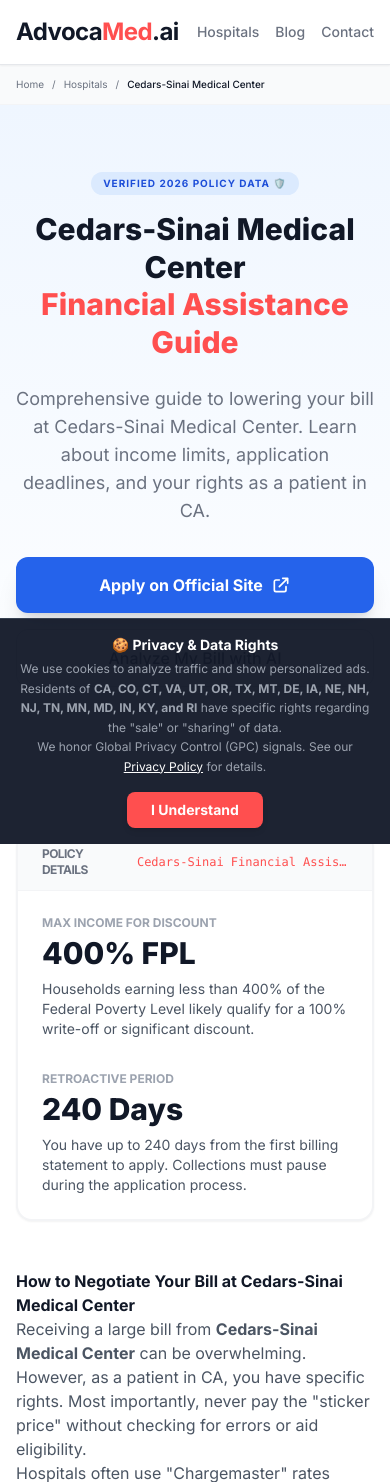
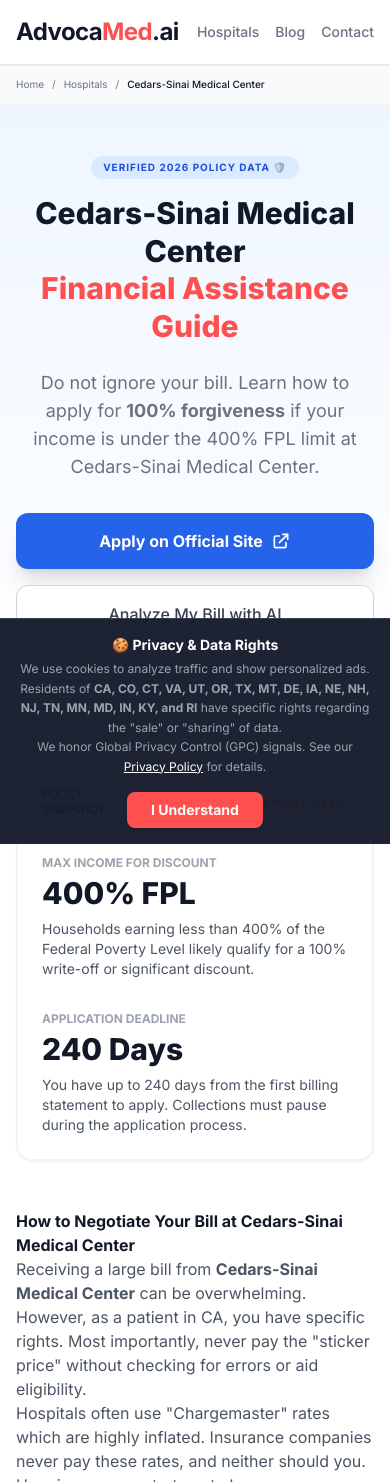
Before and after one commit to gkswjdgb/advocamed-ai, a React (Vite) app in the folder advocamed.ai/: page /hospital/cedars-sinai-medical-center in a window 390 px wide. Shown: the top 1482 px of the page. Built offline with nearby package versions, Linux system fonts and the light colour scheme.

Commit message:
Update HospitalGuide.tsx

```diff
--- a/advocamed.ai/pages/HospitalGuide.tsx
+++ b/advocamed.ai/pages/HospitalGuide.tsx
@@ -47,9 +47,12 @@ const HospitalGuide: React.FC = () => {
   const policySource = hospitalData.policy_note || "Standard Federal Guidelines (IRS 501r)";
   const state = hospitalData.state || "your state";
 
-  // SEO STRATEGY: Target "Eligibility", "Income Limit", "Bill Forgiveness"
-  const seoTitle = `${hospitalName} Financial Assistance & Charity Care (${currentYear})`;
-  const seoDescription = `Apply for bill forgiveness at ${hospitalName}. 2025 Income limits (${fplThreshold}% FPL), application deadline, and negotiation guide for patients in ${state}.`;
+  // SEO STRATEGY: High-CTR Titles using "Forgiveness" and "100% Free" keywords
+  // Old: `${hospitalName} Financial Assistance & Charity Care (${currentYear})`
+  const seoTitle = `Get 100% Bill Forgiveness at ${hospitalName}: ${currentYear} Income Limits`;
+
+  // SEO Description: Action-oriented hook
+  const seoDescription = `Don't pay your ${hospitalName} bill yet. If you earn less than ${fplThreshold}% of the poverty line, you likely qualify for $0 bills. Check your eligibility instantly.`;
 
   const breadcrumbSchema = {
     "@context": "https://schema.org",
@@ -120,7 +123,7 @@ const HospitalGuide: React.FC = () => {
             </div>
         </div>
 
-        <div className="bg-gradient-to-b from-blue-50 to-white py-16 border-b border-gray-100">
+        <div className="bg-gradient-to-b from-blue-50 to-white py-12 md:py-16 border-b border-gray-100">
             <div className="max-w-4xl mx-auto px-4 text-center">
                 <span className="inline-block py-1 px-3 rounded-full bg-blue-100 text-blue-700 text-[10px] font-bold mb-4 uppercase tracking-widest">
                     Verified {currentYear} Policy Data 🛡️
@@ -131,18 +134,18 @@ const HospitalGuide: React.FC = () => {
                 </h1>
 
                 <p className="max-w-2xl mx-auto text-gray-500 mb-8 text-lg">
-                    Comprehensive guide to lowering your bill at {hospitalName}. Learn about income limits, application deadlines, and your rights as a patient in {state}.
+                    Do not ignore your bill. Learn how to apply for <strong>100% forgiveness</strong> if your income is under the {fplThreshold}% FPL limit at {hospitalName}.
                 </p>
 
-                {/* Action Buttons: Link to Official Site Only */}
+                {/* Action Buttons: Stacked on Mobile for better CTR */}
                 <div className="flex flex-col sm:flex-row justify-center gap-4 mb-8">
                     {hospitalData?.financial_aid_url && (
-                      <a href={hospitalData.financial_aid_url} target="_blank" rel="noreferrer" className="inline-flex items-center justify-center px-8 py-4 bg-blue-600 text-white text-base font-bold rounded-xl hover:bg-blue-700 transition-all shadow-xl active:scale-95 group">
+                      <a href={hospitalData.financial_aid_url} target="_blank" rel="noreferrer" className="inline-flex items-center justify-center px-8 py-4 bg-blue-600 text-white text-base font-bold rounded-xl hover:bg-blue-700 transition-all shadow-xl active:scale-95 group w-full sm:w-auto">
                         Apply on Official Site
                         <svg className="w-5 h-5 ml-2 group-hover:translate-x-1 transition-transform" fill="none" stroke="currentColor" viewBox="0 0 24 24"><path strokeLinecap="round" strokeLinejoin="round" strokeWidth="2" d="M10 6H6a2 2 0 00-2 2v10a2 2 0 002 2h10a2 2 0 002-2v-4M14 4h6m0 0v6m0-6L10 14"></path></svg>
                       </a>
                     )}
-                     <Link to="/?step=UPLOAD" className="inline-flex items-center justify-center px-8 py-4 border border-gray-300 text-base font-medium rounded-xl text-gray-700 bg-white hover:bg-gray-50 transition-all shadow-sm">
+                     <Link to="/?step=UPLOAD" className="inline-flex items-center justify-center px-8 py-4 border border-gray-300 text-base font-medium rounded-xl text-gray-700 bg-white hover:bg-gray-50 transition-all shadow-sm w-full sm:w-auto">
                         Analyze My Bill with AI
                     </Link>
                 </div>
@@ -154,7 +157,7 @@ const HospitalGuide: React.FC = () => {
             {/* 1. Quick Stats Grid */}
             <div className="bg-white border-2 border-gray-100 rounded-2xl overflow-hidden shadow-sm mb-12">
                 <div className="bg-gray-50 px-6 py-3 border-b border-gray-100 flex justify-between items-center">
-                    <span className="text-xs font-bold text-gray-500 uppercase tracking-tighter">Policy Details</span>
+                    <span className="text-xs font-bold text-gray-500 uppercase tracking-tighter">Policy Snapshot</span>
                     <span className="text-xs text-primary font-mono truncate ml-4">{policySource}</span>
                 </div>
                 <div className="p-6 grid grid-cols-1 md:grid-cols-2 gap-8">
@@ -166,7 +169,7 @@ const HospitalGuide: React.FC = () => {
                         </p>
                     </div>
                     <div>
-                        <p className="text-xs text-gray-400 uppercase font-bold mb-1">Retroactive Period</p>
+                        <p className="text-xs text-gray-400 uppercase font-bold mb-1">Application Deadline</p>
                         <p className="text-3xl font-black text-gray-900">{deadline} Days</p>
                         <p className="text-sm text-gray-600 mt-2">
                             You have up to {deadline} days from the first billing statement to apply. Collections must pause during the application process.
@@ -234,7 +237,7 @@ const HospitalGuide: React.FC = () => {
                 <div className="mt-12 bg-gray-900 text-white p-8 rounded-2xl text-center not-prose">
                     <h3 className="text-xl font-bold mb-2">Need help analyzing your {hospitalName} bill?</h3>
                     <p className="mb-6 text-gray-300 text-sm">Use our AI to find errors and generate an appeal letter in seconds.</p>
-                    <Link to="/?step=UPLOAD" className="inline-block bg-primary hover:bg-primaryHover text-white px-8 py-3 rounded-lg font-bold transition-colors">
+                    <Link to="/?step=UPLOAD" className="inline-block bg-primary hover:bg-primaryHover text-white px-8 py-3 rounded-lg font-bold transition-colors w-full sm:w-auto">
                         Start Free Analysis
                     </Link>
                 </div>
```
